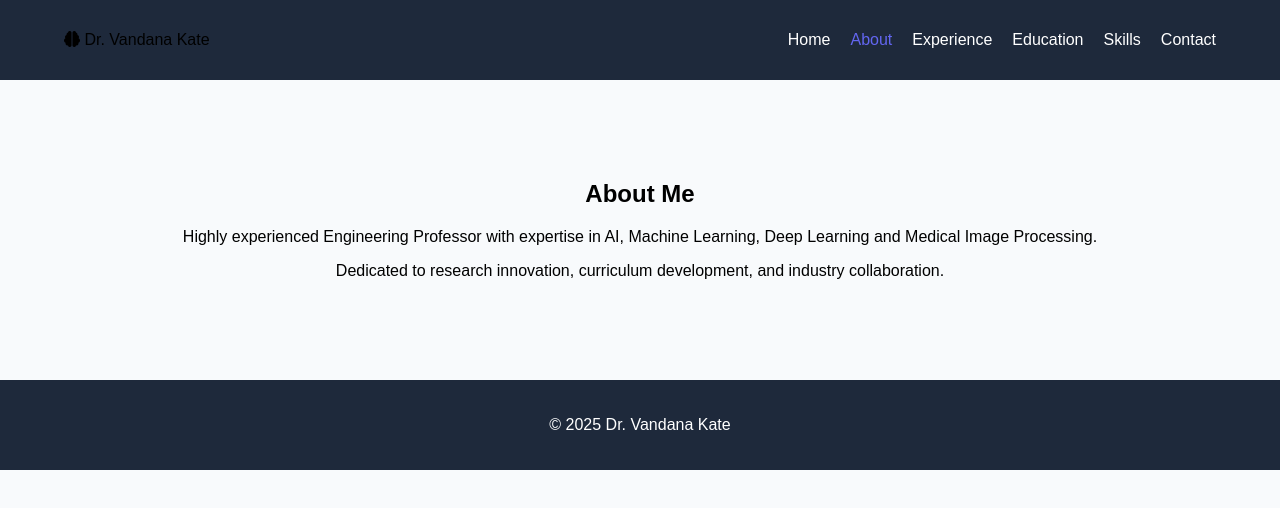
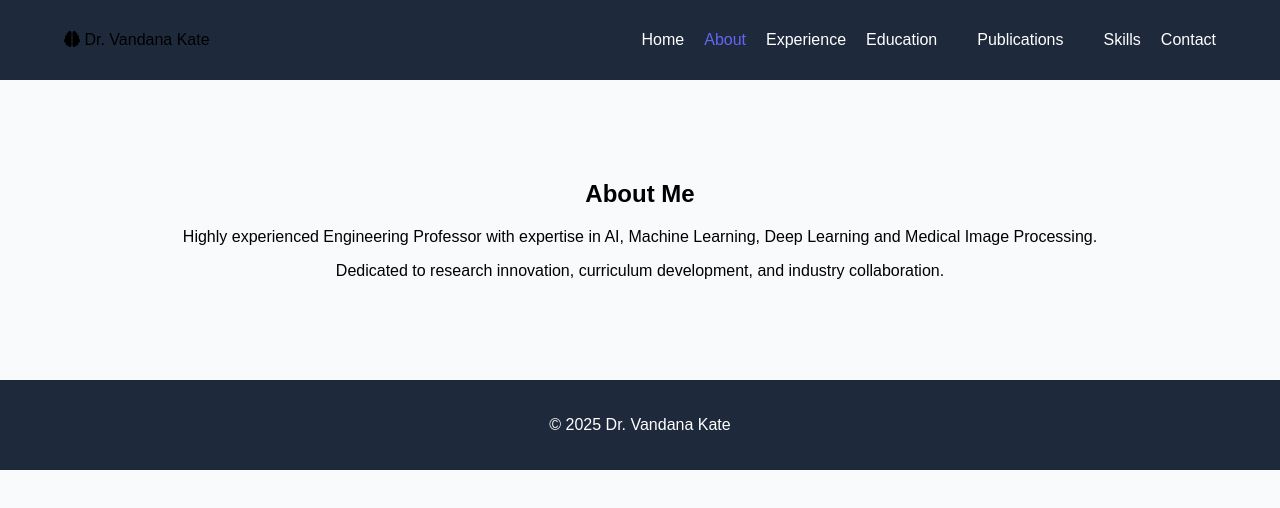
Before and after one commit to vkate1/vkate1.github.io, a plain HTML site: page about.html in a window 1280 px wide. Drawn offline with Linux system fonts and the light colour scheme.

Commit message:
Update about.html

```diff
--- a/about.html
+++ b/about.html
@@ -20,6 +20,7 @@
             <li><a href="about.html" class="active">About</a></li>
             <li><a href="experience.html">Experience</a></li>
             <li><a href="education.html">Education</a></li>
+            <li></li><a href="publications.html">Publications</a><li>
             <li><a href="skills.html">Skills</a></li>
             <li><a href="contact.html">Contact</a></li>
         </ul>
```
